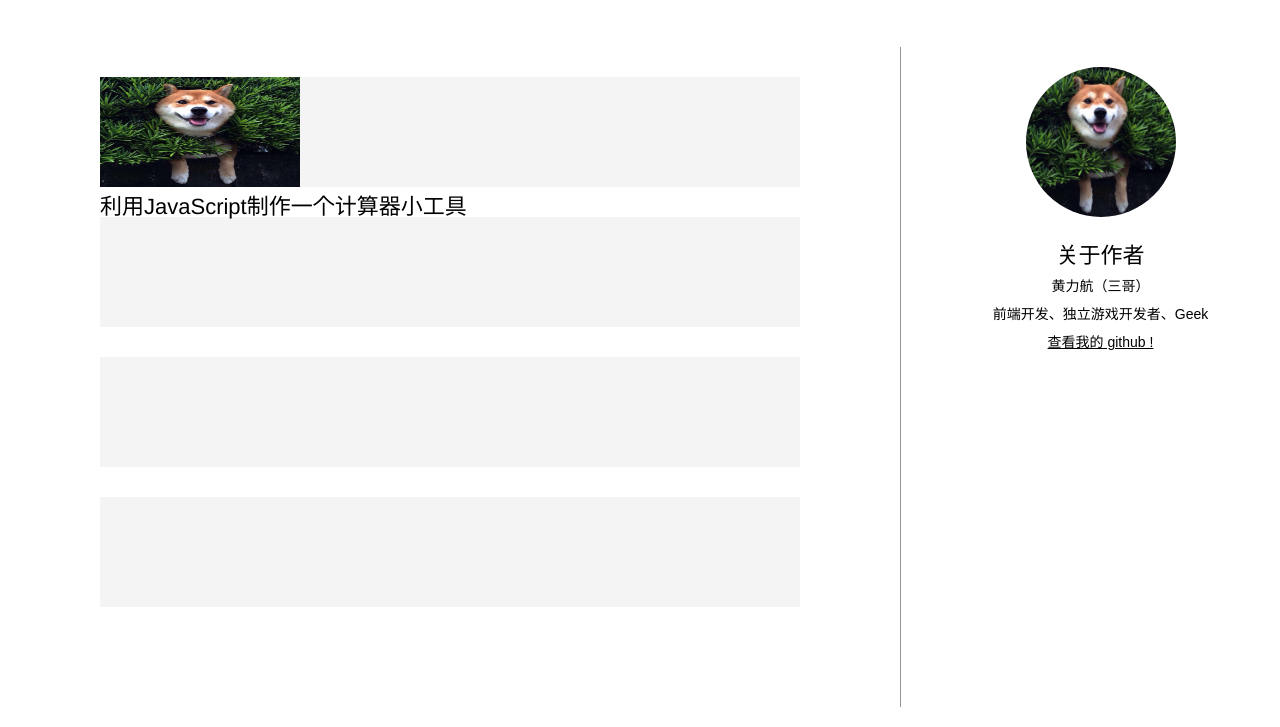
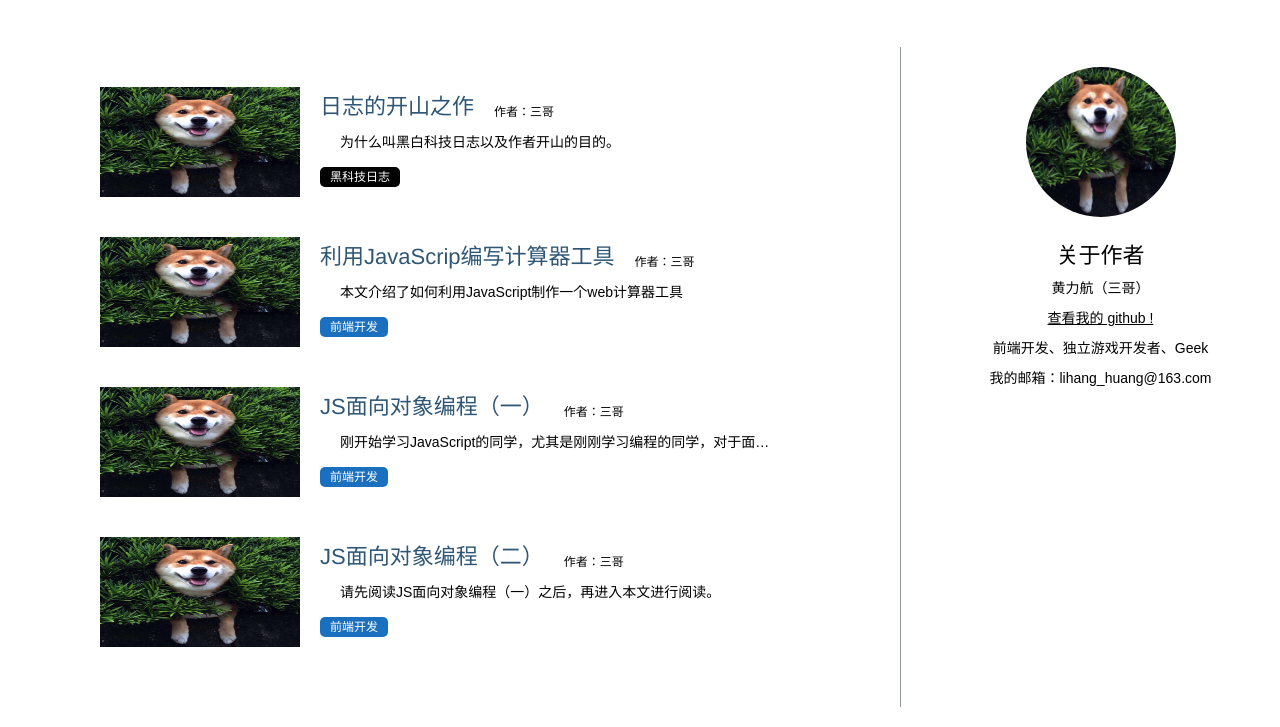
Before and after one commit to lihang-huang/lihang-huang.github.io, a plain HTML site: page index.html in a window 1280 px wide. Shown: the part 83-810 px from the top of the page. Drawn offline with Linux system fonts and the light colour scheme.

Commit message:
done index and plus first blog

```diff
--- /dev/null
+++ b/css/common.css
@@ -0,0 +1,69 @@
+/*清除浮动*/
+body{
+    min-width: 1300px;
+}
+
+.cf {
+    zoom: 1;
+}
+
+.cf:after {
+    content: '';
+    display: block;
+    clear: both;
+    height: 0;
+    overflow: hidden;
+    visibility: hidden;
+}
+
+header {
+    width: 100%;
+    height: 80px;
+    background-color: #2f5775;
+}
+
+header .wrap {
+    width: 1300px;
+    height: 100%;
+    margin: 0 auto;
+}
+
+header .wrap .title {
+    float: left;
+    height: 100%;
+    line-height: 80px;
+}
+
+header .wrap .title a {
+    font-family: arial;
+    color: #fff;
+}
+
+header .wrap .wrapList {
+    float: left;
+    height: 80px;
+    margin-left: 20px;
+}
+
+header .wrap .wrapList>li {
+    display: inline-block;
+    line-height: 80px;
+    padding: 0 15px;
+    cursor: pointer;
+}
+
+header .wrap .wrapList>li:hover {
+    background-color: #22303c;
+}
+
+header .wrap .wrapList>li>a {
+    font: 16px arial;
+    color: #fff;
+}
+
+.contentBody {
+    width: 1300px;
+    height: 700px;
+    margin: 0 auto;
+    // background-color: #e4e4e4;
+}
--- a/css/index.css
+++ b/css/index.css
@@ -1,74 +1,78 @@
-header {
-    width: 100%;
-    height: 80px;
-    background-color: #2f5775;
-}
 
-header .wrap {
-    width: 1300px;
-    height: 100%;
-    margin: 0 auto;
-}
 
-header .wrap .title {
-    float: left;
-    height: 100%;
-    line-height: 80px;
-}
-
-header .wrap .title a {
-    font-family: arial;
-    color: #fff;
-}
-
-header .wrap .wrapList {
-    float: left;
-    height: 80px;
-    margin-left: 20px;
-}
-
-header .wrap .wrapList>li {
-    display: inline-block;
-    line-height: 80px;
-    padding: 0 15px;
-    cursor: pointer;
-}
-
-header .wrap .wrapList>li:hover {
-    background-color: #22303c;
-}
-
-header .wrap .wrapList>li>a {
-    font: 16px arial;
-    color: #fff;
-}
-
-.contentBody {
-    width: 1300px;
-    height: 700px;
-    margin: 0 auto;
-    // background-color: #e4e4e4;
-}
 
 .contentBody section {
-	box-sizing: border-box;
+    box-sizing: border-box;
     float: left;
     width: 900px;
     height: 660px;
     margin-top: 50px;
 }
 
-.contentBody section article{
-	width: 700px;
-	height: 110px;
-	margin:30px auto;
-	background-color: #f4f4f4;
+.contentBody section article {
+    width: 700px;
+    height: 110px;
+    margin: 40px auto;
+    cursor: pointer;
 
 }
 
-.contentBody section article .artImg{
-	height: 100%;
-	width: 200px;
+.contentBody section article .artImg {
+    float: left;
+    height: 100%;
+    width: 200px;
+}
+
+.contentBody section article .artTitle {
+	// font:22px arial;
+	// font-weight: bold;
+    float: left;
+    margin-left: 20px;
+    // margin-top: 5px;
+    color: #2f5775;
+}
+
+.contentBody section article .artTitle:hover{
+	text-decoration: underline;
+}
+
+.contentBody section article .des {
+    margin-left: 220px;
+    font: 14px arial;
+    line-height: 30px;
+    height: 40px;
+    width: 450px;
+    text-indent: 20px;
+    overflow: hidden;
+    text-overflow: ellipsis;
+    white-space: nowrap;
+}
+
+.contentBody section article .from {
+    float: left;
+    font: 12px arial;
+    margin-left: 20px;
+    margin-top: 15px;
+}
+
+.contentBody section article .tag{
+	float: left;
+	margin-left: 20px;
+	font:12px arial;
+	height: 20px;
+	line-height: 20px;
+	padding:0 10px;
+	border-radius: 5px;
+}
+
+.contentBody section article .black{
+	background-color: #000;
+	color: #fff;
+}
+
+.contentBody section article .blue{
+	background-color: #1a70bf;
+	color: #fff;
 }
 
 .contentBody aside {
@@ -102,7 +106,7 @@ header .wrap .wrapList>li>a {
 
 .contentBody aside p {
     font: 14px arial;
-    margin-top: 8px;
+    margin-top: 10px;
     text-align: center;
     margin-right: auto;
     margin-left: auto;
--- a/index.html
+++ b/index.html
@@ -6,6 +6,7 @@
     <title>首页-黑白科技日志</title>
     <link rel="stylesheet" href="./css/cube.min.css">
     <link rel="stylesheet" href="./css/index.css">
+    <link rel="stylesheet" href="./css/common.css">
 </head>
 
 <body>
@@ -23,21 +24,43 @@
     </header>
     <div class="contentBody">
         <section>
-        	<article>
-        		<img src="./img/photo.jpeg" alt="" class="artImg">
-        		<h3 class="artTitle">利用JavaScript制作一个计算器小工具</h3>
-        	</article>
-        	<article></article>
-        	<article></article>
-        	<article></article>
+            <article>
+                <a href=""><img src="./img/photo.jpeg" alt="" class="artImg"></a>
+                <h3><a href="./html/firstSection.html" class="artTitle">日志的开山之作</a></h3>
+                <span class="from">作者：三哥</span>
+                <p class="des">为什么叫黑白科技日志以及作者开山的目的。</p>
+                <span class="tag black">黑科技日志</span>
+            </article>
+            <article>
+                <a href=""><img src="./img/photo.jpeg" alt="" class="artImg"></a>
+                <h3><a href="" class="artTitle">利用JavaScrip编写计算器工具</a></h3>
+                <span class="from">作者：三哥</span>
+                <p class="des">本文介绍了如何利用JavaScript制作一个web计算器工具</p>
+                <span class="tag blue">前端开发</span>
+            </article>
+            <article>
+                <a href=""><img src="./img/photo.jpeg" alt="" class="artImg"></a>
+                <h3><a href="" class="artTitle">JS面向对象编程（一）</a></h3>
+                <span class="from">作者：三哥</span>
+                <p class="des">刚开始学习JavaScript的同学，尤其是刚刚学习编程的同学，对于面向对象编程</p>
+                <span class="tag blue">前端开发</span>
+            </article>
+            <article>
+                <a href=""><img src="./img/photo.jpeg" alt="" class="artImg"></a>
+                <h3><a href="" class="artTitle">JS面向对象编程（二）</a></h3>
+                <span class="from">作者：三哥</span>
+                <p class="des">请先阅读JS面向对象编程（一）之后，再进入本文进行阅读。</p>
+                <span class="tag blue">前端开发</span>
+            </article>
         </section>
         <aside>
             <!-- 个人介绍 -->
             <img src="./img/photo.jpeg" alt="" class="photo">
             <h2>关于作者</h2>
             <p>黄力航（三哥）</p>
+            <p><a href="https://github.com/lihang-huang">查看我的 github !</a></p>
             <p>前端开发、独立游戏开发者、Geek</p>
-            <p><a href="https://github.com/lihang-huang">查看我的 github !</a></p>
+            <p>我的邮箱：lihang_huang@163.com</p>
         </aside>
     </div>
 </body>
```
Also changed, not shown: html/firstSection.html (added, +27 -0 lines).
